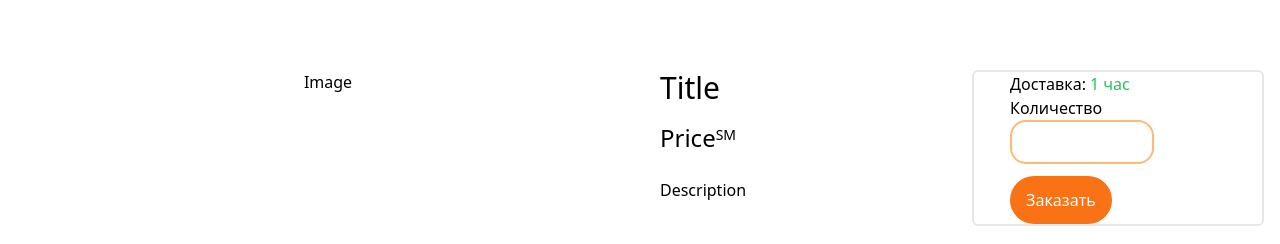
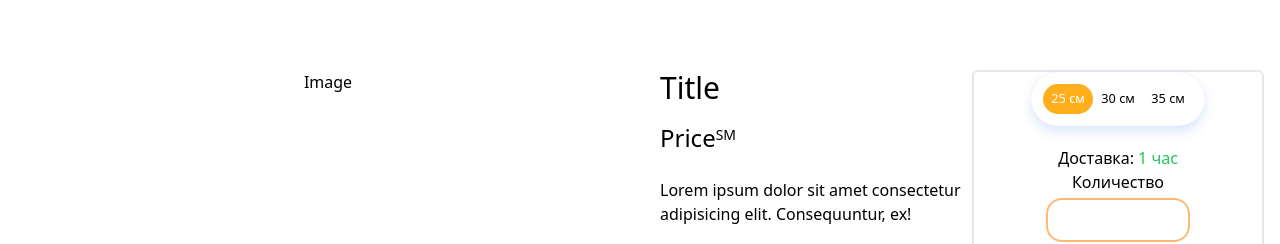
Before and after one commit to Sorbon-Sh/Fast-Food-Web-App, a React (Vite) app: page /product/1 in a window 1280 px wide. Shown: the part 557-801 px from the top of the page. Built offline with nearby package versions, Linux system fonts and the light colour scheme.

Commit message:
size-choice layout added in product-details

```diff
--- a/src/components/NumberOfOrders.tsx
+++ b/src/components/NumberOfOrders.tsx
@@ -7,14 +7,14 @@ interface IOrderNumber {
 const NumberOfOrders = ({ style }: IOrderNumber) => {
   return (
     <form>
-      <label className="flex flex-col">
+      <label className="flex flex-col [&>span]:mb-1">
         <span className="font-medium">Количество</span>
         <input
           type="number"
-          className={`outline-orange-300 border-2 ${style} border-orange-300 w-36 py-2 text-center rounded-2xl`}
+          className={`outline-orange-300 border-2 ${style}  border-orange-300 w-36 py-2   text-center rounded-2xl`}
         />
       </label>
-      <Button style="px-11 py-3 rounded-3xl mt-3 text-white bg-orange-500">
+      <Button style="px-10 py-3 rounded-3xl mt-3 text-white bg-orange-500 ">
         Заказать
       </Button>
     </form>
--- /dev/null
+++ b/src/components/SizeChoice.tsx
@@ -0,0 +1,23 @@
+const SizeChoice = () => {
+  return (
+    <div className="container-radio  w-fit self-center mb-5">
+      <div className="tabs">
+        <input type="radio" id="radio-1" name="tabs" defaultChecked />
+        <label className="tab" htmlFor="radio-1">
+          25 см
+        </label>
+        <input type="radio" id="radio-2" name="tabs" />
+        <label className="tab" htmlFor="radio-2">
+          30 см
+        </label>
+        <input type="radio" id="radio-3" name="tabs" />
+        <label className="tab" htmlFor="radio-3">
+          35 см
+        </label>
+        <span className="glider" />
+      </div>
+    </div>
+  );
+};
+
+export default SizeChoice;
--- a/src/components/buttons/Button.tsx
+++ b/src/components/buttons/Button.tsx
@@ -3,7 +3,7 @@ import { IButton } from "../../lib/types/types";
 const Button = ({ handleClick, style, children }: IButton) => {
   return (
     <button
-      className={`${style} text-white bg-orange-500 px-4 py-2 rounded-full`}
+      className={`${style} text-white bg-orange-500  rounded-full`}
       onClick={handleClick}
     >
       {children}
--- a/src/index.css
+++ b/src/index.css
@@ -36,11 +36,6 @@
   grid-area: footer;
 }
 
-
-
-
-
-
 /* ============================================================== */
 
 .slider {
@@ -65,3 +60,64 @@
 .react-multi-carousel-dot.react-multi-carousel-dot--active button {
   background: rgb(255, 68, 68) !important;
 }
+
+/* ================================================================================= */
+
+.tabs {
+  display: flex;
+  position: relative;
+  background-color: #fff;
+  box-shadow: 0 0 1px 0 rgba(24, 94, 224, 0.15),
+    0 6px 12px 0 rgba(24, 94, 224, 0.15);
+  padding: 0.75rem;
+  border-radius: 99px;
+}
+
+.tabs * {
+  z-index: 2;
+}
+
+.container-radio input[type="radio"] {
+  display: none;
+}
+
+.tab {
+  display: flex;
+  align-items: center;
+  justify-content: center;
+  height: 30px;
+  width: 50px;
+  font-size: 0.8rem;
+  color: black;
+  font-weight: 500;
+  border-radius: 99px;
+  cursor: pointer;
+  transition: color 0.15s ease-in;
+}
+
+.container-radio input[type="radio"]:checked + label {
+  color: #fff;
+}
+
+.container-radio input[id="radio-1"]:checked ~ .glider {
+  transform: translateX(0);
+}
+
+.container-radio input[id="radio-2"]:checked ~ .glider {
+  transform: translateX(100%);
+}
+
+.container-radio input[id="radio-3"]:checked ~ .glider {
+  transform: translateX(200%);
+}
+
+.glider {
+  position: absolute;
+  display: flex;
+  height: 30px;
+  width: 50px;
+  background-color: rgb(255, 175, 28);
+  z-index: 1;
+  border-radius: 99px;
+  transition: 0.25s ease-out;
+}
--- a/src/pages/Junk.tsx
+++ b/src/pages/Junk.tsx
@@ -10,26 +10,27 @@ const Junk = () => {
         <span className="font-medium text-xl [&>span]:ml-2">
           Итог:<span>100</span>
         </span>
-        <Button style="ml-10">Заказать все</Button>
+        <Button style="ml-10 px-5 py-3">Заказать все</Button>
       </div>
       <article className="border-2 ">
         <img src={deleteIcon} alt="Удалить" className="w-14 p-2 ml-auto" />
         <div
           className=" min-h-40 flex justify-between
-      -sm:flex-col
+      -lg:flex-col
        [&>*]:w-96
-      -sm:[&>*]:w-full
-      -sm:[&>*]:text-center
-      -sm:gap-y-5
+      -lg:[&>*]:w-full
+      -lg:[&>*]:text-center
+      -lg:gap-y-5
       "
         >
           <div className="">Image</div>
           <div className="">
             <div className="mb-2">Price</div>
-            Description
+            Lorem ipsum dolor, sit amet consectetur adipisicing elit. Commodi,
+            iure.
           </div>
           <div className="">
-            <NumberOfOrders style="-sm:mx-auto" />
+            <NumberOfOrders style="-lg:mx-auto" />
           </div>
         </div>
       </article>
--- a/src/pages/ProductDetails.tsx
+++ b/src/pages/ProductDetails.tsx
@@ -1,4 +1,5 @@
 import NumberOfOrders from "../components/NumberOfOrders";
+import SizeChoice from "../components/SizeChoice";
 
 const ProductDetails = () => {
   return (
@@ -7,19 +8,24 @@ const ProductDetails = () => {
         <div className="row-start-1 row-end-3 text-center -lg:row-start-2">
           Image
         </div>
-        <div className=" flex justify-between -sm-table:flex-col -sm-table:text-center">
-          <div className=" flex flex-col pl-5 -sm-table:p-0">
+        <div className=" flex justify-between -sm-table:flex-col -sm-table:text-center -xl:flex-col">
+          <div className=" flex flex-col pl-5 -sm-table:p-0 -xl:pb-3">
             <h4 className="text-3xl mb-4">Title</h4>
             <span className="text-2xl mb-6">
               Price<sup className="text-sm">SM</sup>
             </span>
-            <span>Description</span>
+            <span>
+              Lorem ipsum dolor sit amet consectetur adipisicing elit.
+              Consequuntur, ex!
+            </span>
           </div>
-          <div className="border-2 rounded-md -sm-table:my-5">
-            <div className="w-72 pl-9 -sm-table:p-0 -sm-table:w-full">
+
+          <div className="border-2 flex flex-col rounded-md -sm-table:my-5">
+            <SizeChoice />
+            <div className="w-72 -xl:w-full -sm-table:p-0 text-center -sm-table:w-full">
               <span>Доставка:</span>
               <span className="text-green-500 font-medium pl-1">1 час</span>
-              <NumberOfOrders style="-sm-table:mx-auto" />
+              <NumberOfOrders style="mx-auto" />
             </div>
           </div>
         </div>
```
